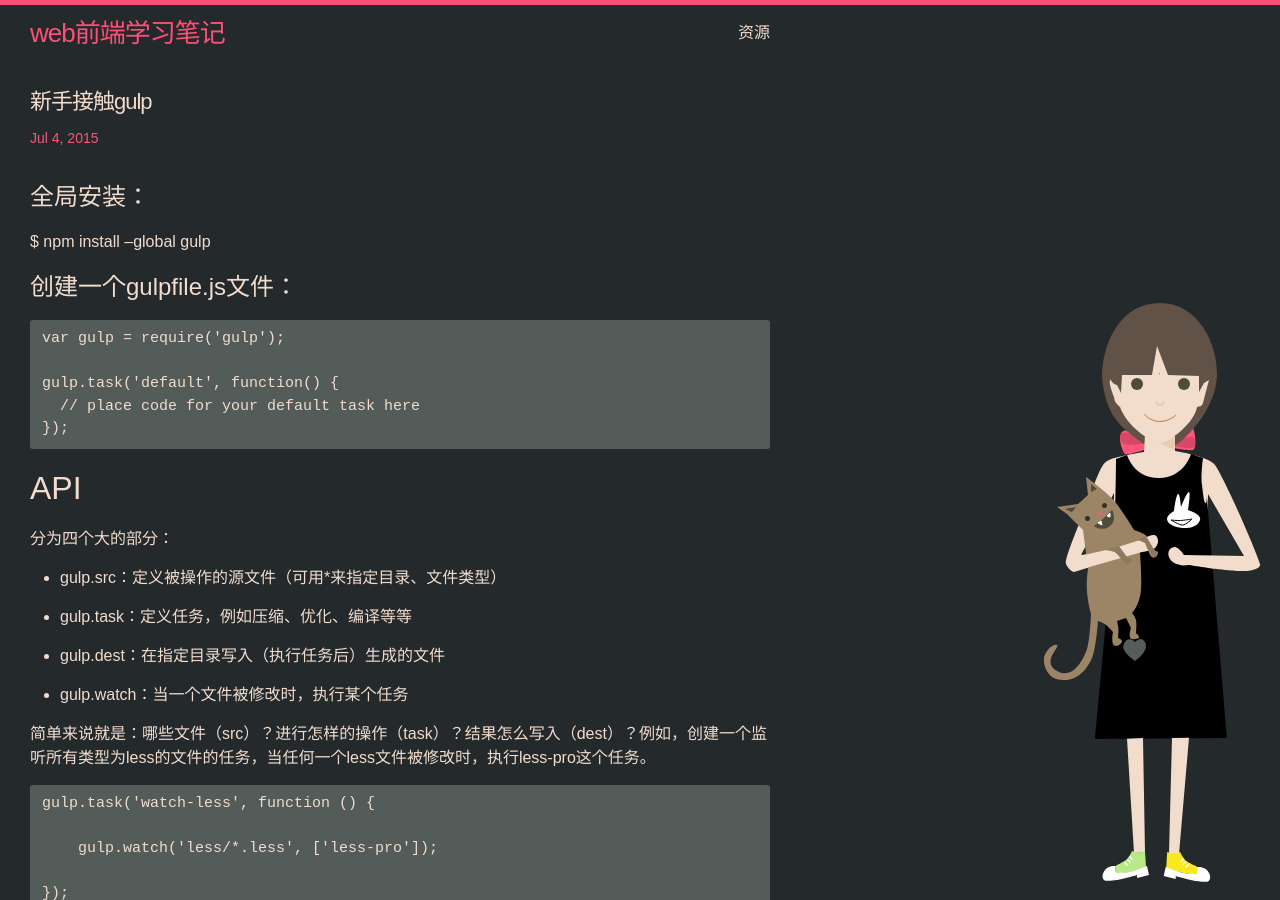
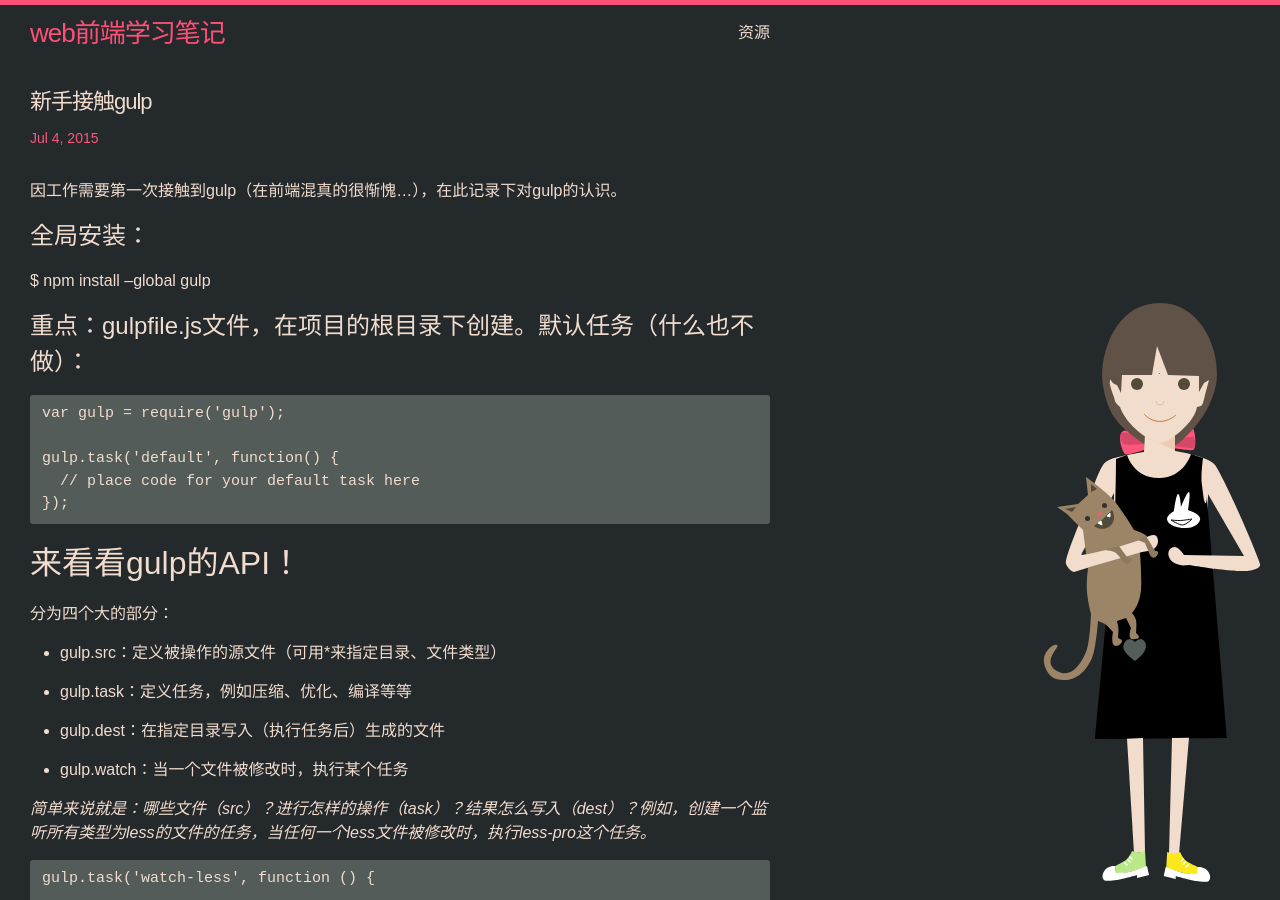
Before and after one commit to insekkei/blogs, a Jekyll site: the page built from _posts/2015-07-04-新手接触gulp.markdown, in a window 1280 px wide and 900 px high. Built offline with Jekyll 4.4.1, drawn with Linux system fonts in a browser that asks for light colours; comment, search, counter and statistics services are not loaded.

Commit message:
修改“新手接触gulp”的开头
Signed-off-by: insekkei <insekkei@yahoo.com>

```diff
--- a/_posts/2015-07-04-新手接触gulp.markdown
+++ b/_posts/2015-07-04-新手接触gulp.markdown
@@ -5,11 +5,13 @@ date:   2015-07-04 16:54
 categories: gulp js
 ---
 
+因工作需要第一次接触到gulp（在前端混真的很惭愧...），在此记录下对gulp的认识。
+
 # 全局安装：
 
 $ npm install --global gulp
 
-# 创建一个gulpfile.js文件：
+# 重点：gulpfile.js文件，在项目的根目录下创建。默认任务（什么也不做）：
 
 <pre><code>var gulp = require('gulp');
 
@@ -17,7 +19,7 @@ gulp.task('default', function() {
   // place code for your default task here
 });</code></pre>
 
-## API
+## 来看看gulp的API！
 
 分为四个大的部分：
 
@@ -29,7 +31,7 @@ gulp.task('default', function() {
 
 * gulp.watch：当一个文件被修改时，执行某个任务
 
-简单来说就是：哪些文件（src）？进行怎样的操作（task）？结果怎么写入（dest）？例如，创建一个监听所有类型为less的文件的任务，当任何一个less文件被修改时，执行less-pro这个任务。
+*简单来说就是：哪些文件（src）？进行怎样的操作（task）？结果怎么写入（dest）？例如，创建一个监听所有类型为less的文件的任务，当任何一个less文件被修改时，执行less-pro这个任务。*
 
 <pre><code>gulp.task('watch-less', function () {
 
```
